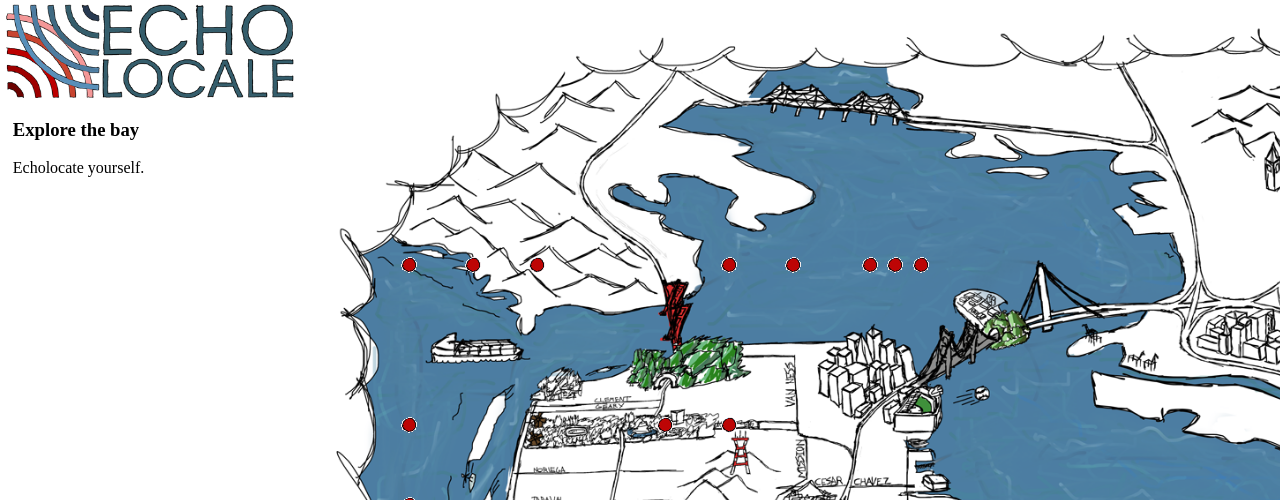
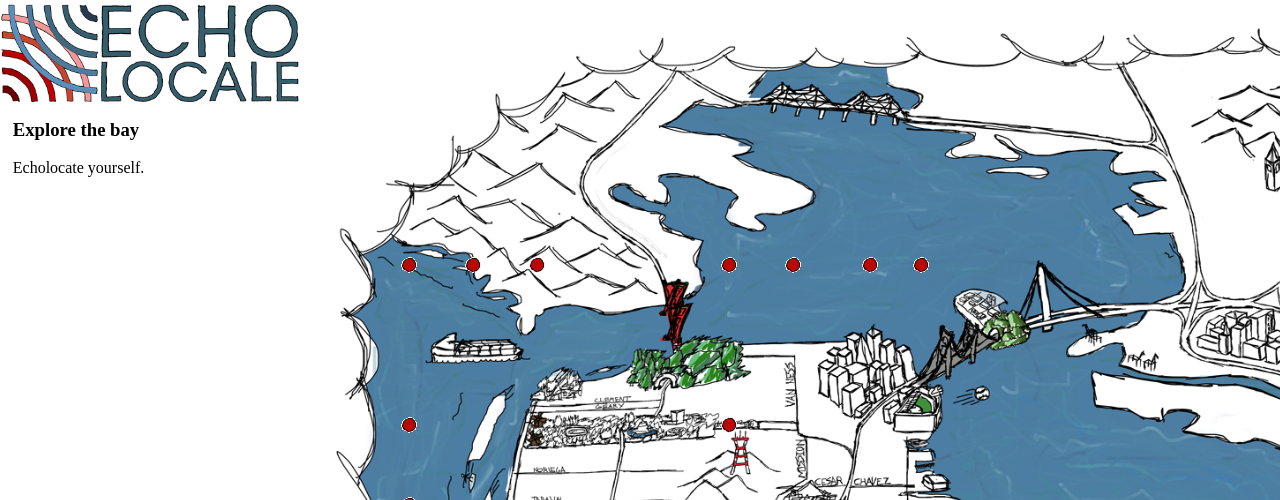
Before and after one commit to pedalweb/pedalweb.github.io, a plain HTML site: page index.html in a window 1280 px wide. Shown: the top 500 px of the page. Drawn offline with Linux system fonts and the light colour scheme.

Commit message:
slowly styling spacing

```diff
--- a/includes/style.css
+++ b/includes/style.css
@@ -21,7 +21,7 @@ header {
 
 #badge {
 	position:relative;
-	width: 290px;
+	width: 100%;
 	z-index: 1;
 	display: block;
 	padding-bottom: 1%;
--- a/index.html
+++ b/index.html
@@ -48,7 +48,7 @@
 <body>
 <!-- Top Logo+Header -->
 	<header>
-		<a id="badge" href="//echolocale.com"> <img id="badge" src="echobadge.png" alt="echolocale"/> </a>
+		<a id="badge"> <img id="badge" src="echobadge.png" alt="echolocale"/> </a>
 		<br/>
 <!--Filler pre selection-->
 		<div class="prompt">
@@ -341,11 +341,11 @@
 
 		<div class="playerbody">
 			<ul>
-				<li> <a class="dot fancybox-media" style="top:50%; left:50%;" session="morninoldsport" href="http://www.youtube.com/watch?v=rlWn5L9s-xM"></a> </li>
+				<li> <a class="dot fancybox-media" style="top:300px; left:1300px;" session="morninoldsport" href="http://www.youtube.com/watch?v=rlWn5L9s-xM"></a> </li>
 				<li> <a class="dot fancybox-media" style="top:30%; left:70%;" session="mwahaha" href="http://www.youtube.com/watch?v=FoIwP1uyUkE"></a> </li>
 				<li> <a class="dot fancybox-media" style="top:60%; left:30%;" session="smallsur" href="http://www.youtube.com/watch?v=S7cbXPVbxdE"></a> </li>
 				<li> <a class="dot fancybox-media" style="top:50%; left:30%;" session="kishibashi" href="http://www.youtube.com/watch?v=X0k03ObR5q8"></a> </li>
-				<li> <a class="dot fancybox-media" style="top:30%; left:68%;" session="safe" href="http://www.youtube.com/watch?v=eQniUytRhKE"></a> </li>
+				<li> <a class="dot fancybox-media" style="top:164px; left:1300px;" session="safe" href="http://www.youtube.com/watch?v=eQniUytRhKE"></a> </li>
 				<li> <a class="dot fancybox-media" style="top:30%; left:66%;" session="sharkycoast" href="http://www.youtube.com/watch?v=e3AL_Iaxr60"></a> </li>
 				<li> <a class="dot fancybox-media" style="top:60%; left:30%;" session="mainattrakionz" href="http://www.youtube.com/watch?v=GcsZOncOqJE"></a> </li>
 				<li> <a class="dot fancybox-media" style="top:30%; left:30%;" session="exrays" href="http://www.youtube.com/watch?v=opj24KnzrWo"></a> </li>
```
Also changed, not shown: 1 other file.
